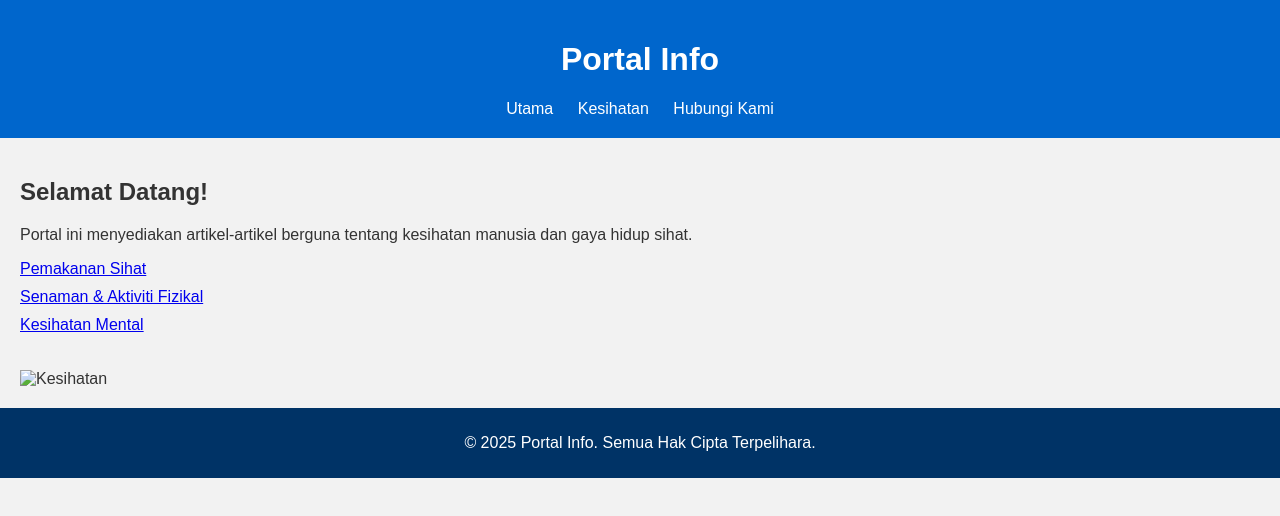
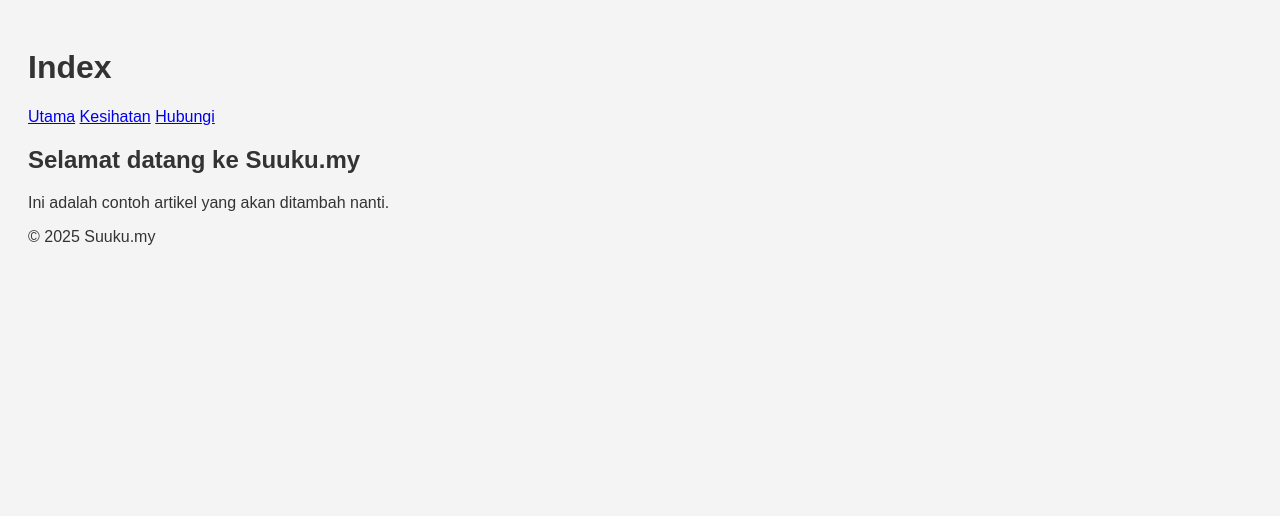
Before and after one commit to Aftus9/Suuku, a plain HTML site: page index.html in a window 1280 px wide. Drawn offline with Linux system fonts and the light colour scheme.

Commit message:
Add files via upload

```diff
--- a/index.html
+++ b/index.html
@@ -1,34 +1,28 @@
-
 <!DOCTYPE html>
 <html lang="ms">
 <head>
     <meta charset="UTF-8">
-    <title>Laman Utama - Portal Info</title>
-    <link rel="stylesheet" href="style.css">
+    <title>Index</title>
+    <meta name="description" content="Portal info kesihatan dan gaya hidup sihat.">
+    <meta name="viewport" content="width=device-width, initial-scale=1.0">
+    <link rel="stylesheet" href="/style.css">
+    <link rel="icon" href="/favicon.ico">
 </head>
 <body>
     <header>
-        <h1>Portal Info</h1>
+        <h1>Index</h1>
         <nav>
-            <a href="index.html">Utama</a>
-            <a href="kesihatan.html">Kesihatan</a>
-            <a href="hubungi.html">Hubungi Kami</a>
+            <a href="/index.html">Utama</a>
+            <a href="/kesihatan.html">Kesihatan</a>
+            <a href="/hubungi.html">Hubungi</a>
         </nav>
     </header>
     <main>
-        <section>
-            <h2>Selamat Datang!</h2>
-            <p>Portal ini menyediakan artikel-artikel berguna tentang kesihatan manusia dan gaya hidup sihat.</p>
-            <ul>
-                <li><a href="artikel/artikel1.html">Pemakanan Sihat</a></li>
-                <li><a href="artikel/artikel2.html">Senaman & Aktiviti Fizikal</a></li>
-                <li><a href="artikel/artikel3.html">Kesihatan Mental</a></li>
-            </ul>
-            <img src="images/health.jpg" alt="Kesihatan" width="100%">
-        </section>
+        <h2>Selamat datang ke Suuku.my</h2>
+        <p>Ini adalah contoh artikel yang akan ditambah nanti.</p>
     </main>
     <footer>
-        <p>&copy; 2025 Portal Info. Semua Hak Cipta Terpelihara.</p>
+        <p>&copy; 2025 Suuku.my</p>
     </footer>
 </body>
 </html>
--- a/style.css
+++ b/style.css
@@ -1,38 +1 @@
-
-body {
-    font-family: Arial, sans-serif;
-    margin: 0;
-    padding: 0;
-    background-color: #f2f2f2;
-    color: #333;
-}
-header {
-    background-color: #0066cc;
-    color: white;
-    padding: 20px;
-    text-align: center;
-}
-nav a {
-    margin: 0 10px;
-    color: white;
-    text-decoration: none;
-}
-main {
-    padding: 20px;
-}
-footer {
-    background-color: #003366;
-    color: white;
-    text-align: center;
-    padding: 10px;
-}
-ul {
-    list-style-type: none;
-    padding: 0;
-}
-li {
-    margin: 10px 0;
-}
-img {
-    margin-top: 20px;
-}
+body { font-family: Arial, sans-serif; background: #f4f4f4; color: #333; padding: 20px; }
```
Also changed, not shown: hubungi.html (+14 -14 lines), kesihatan.html (+12 -11 lines), favicon.ico (added).
